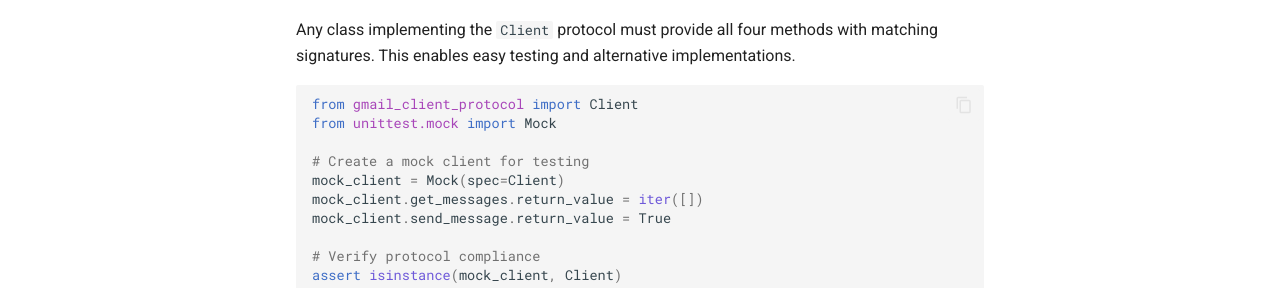
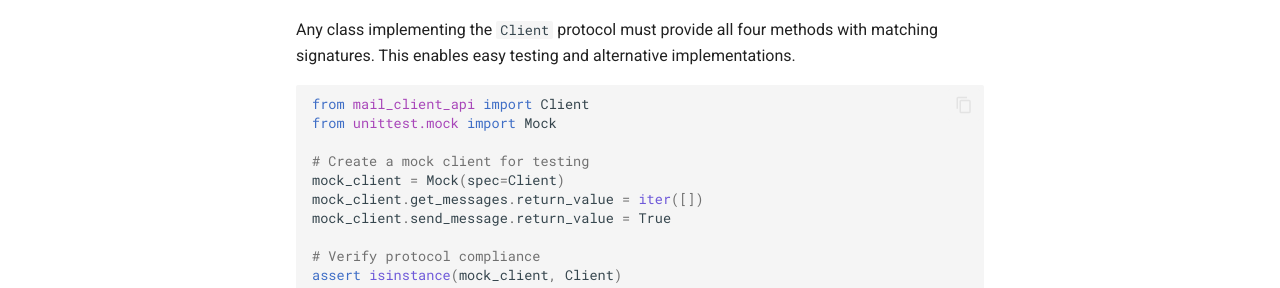
Before and after one commit to prathamssaraf/ta_assignment, an MkDocs documentation site: the page built from docs/api/client.md, in a window 1280 px wide and 900 px high, scrolled down 3262 px. Shown: the part 536-824 px from the top of the window. Built offline with MkDocs 1.6.1 and Material for MkDocs 9.7.7, drawn with Linux system fonts in a browser that asks for light colours; comment, search, counter and statistics services are not loaded.

Commit message:
Fix documentation references to renamed modules

````diff
--- a/docs/api/client.md
+++ b/docs/api/client.md
@@ -2,11 +2,11 @@
 
 The `Client` protocol defines the core interface for email client operations.
 
-::: gmail_client_protocol.Client
+::: mail_client_api.Client
 
 ## Factory Function
 
-::: gmail_client_protocol.get_client
+::: mail_client_api.get_client
 
 ## Usage Examples
 
@@ -164,7 +164,7 @@
 Any class implementing the `Client` protocol must provide all four methods with matching signatures. This enables easy testing and alternative implementations.
 
 ```python
-from gmail_client_protocol import Client
+from mail_client_api import Client
 from unittest.mock import Mock
 
 # Create a mock client for testing
````
Also changed, not shown: README.md (+2 -2 lines).
